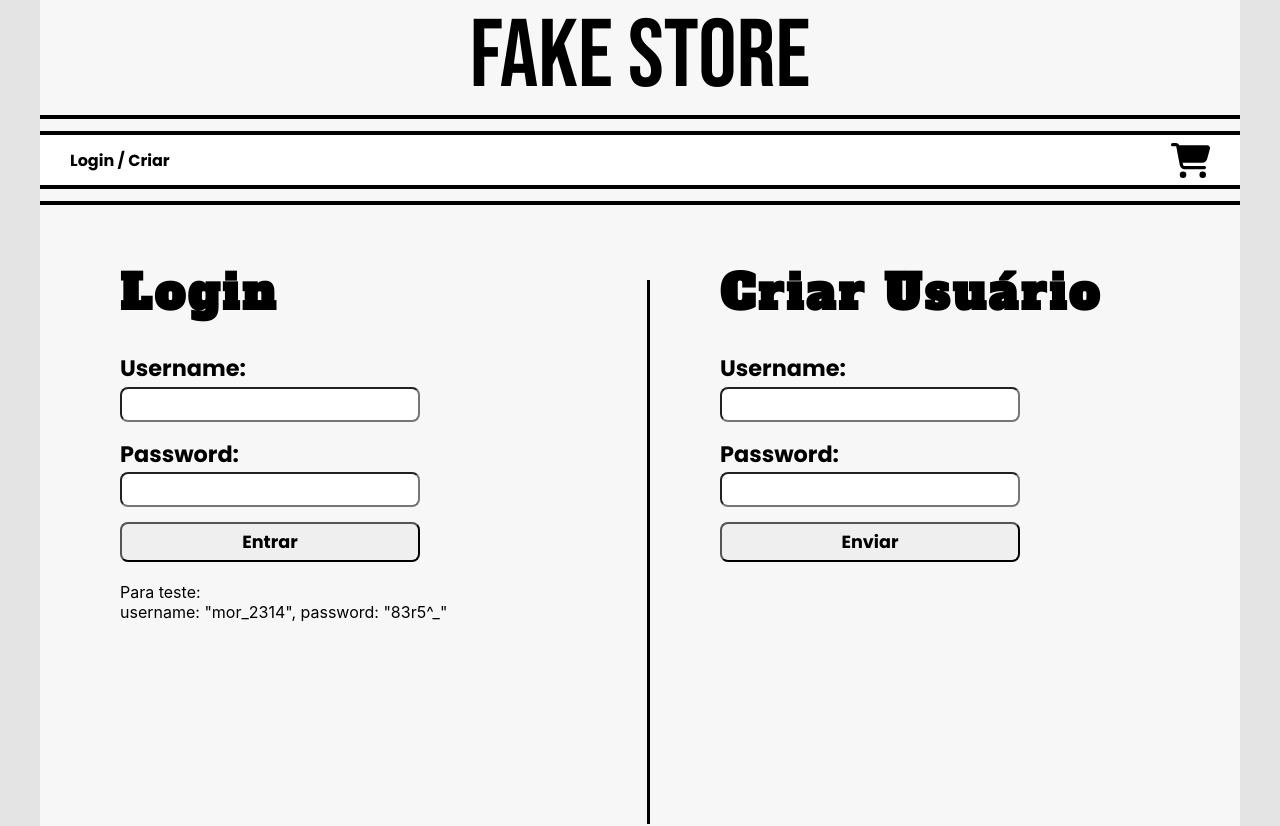
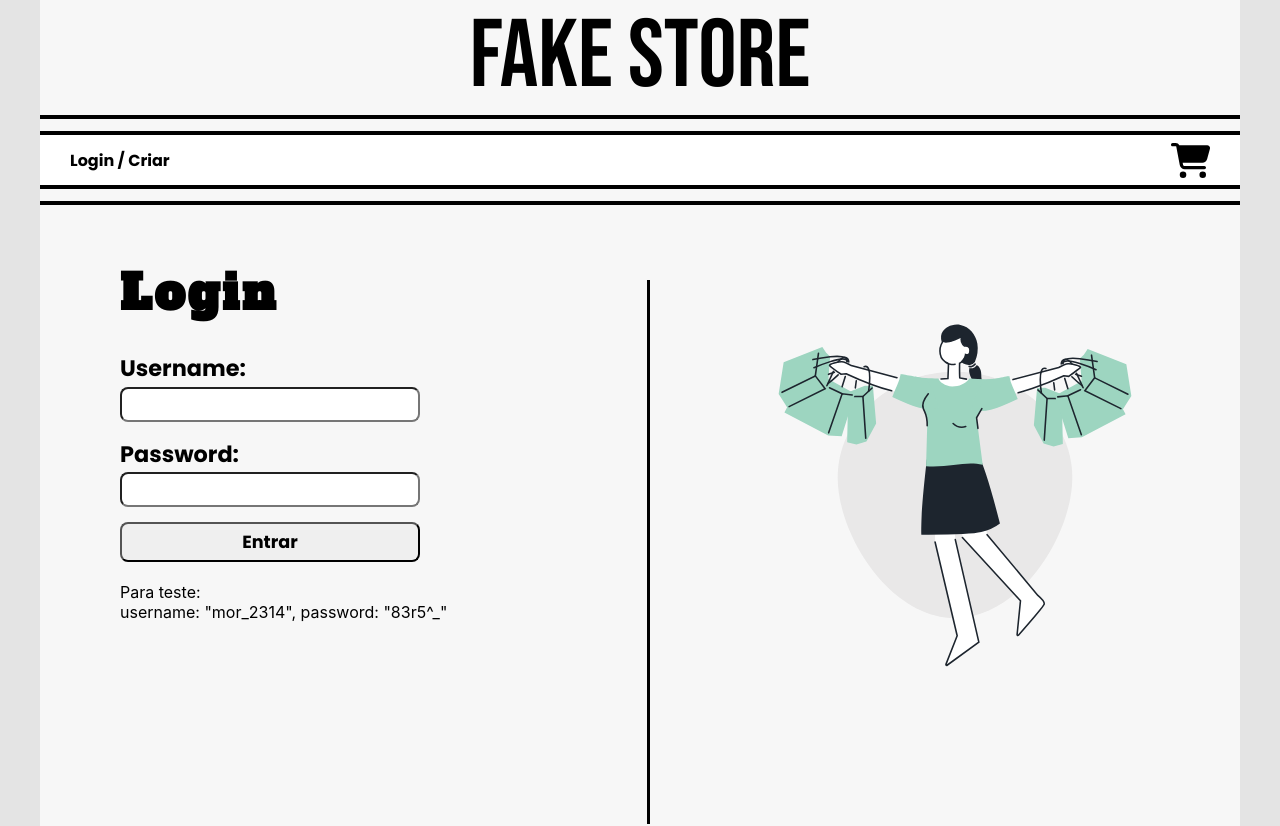
Before and after one commit to gustavojb1/fake-store, a React (Create React App) app: page /#/login in a window 1280 px wide. Shown: the top 826 px of the page. Built offline with nearby package versions, Linux system fonts and the light colour scheme.

Commit message:
login change

```diff
--- a/public/index.html
+++ b/public/index.html
@@ -5,10 +5,7 @@
     <link rel="icon" href="%PUBLIC_URL%/favicon.ico" />
     <meta name="viewport" content="width=device-width, initial-scale=1" />
     <meta name="theme-color" content="#000000" />
-    <meta
-      name="description"
-      content="Web site created using create-react-app"
-    />
+    <meta name="description" content="Fake-Store sua loja online" />
     <link rel="apple-touch-icon" href="%PUBLIC_URL%/logo192.png" />
     <!--
       manifest.json provides metadata used when your web app is installed on a
@@ -24,7 +21,7 @@
       work correctly both with client-side routing and a non-root public URL.
       Learn how to configure a non-root public URL by running `npm run build`.
     -->
-    <title>React App</title>
+    <title>Fake Store - sua Loja online</title>
   </head>
   <body>
     <noscript>You need to enable JavaScript to run this app.</noscript>
--- a/src/components/Login.js
+++ b/src/components/Login.js
@@ -2,6 +2,7 @@ import React from "react";
 import useForm from "../Hooks/useForm";
 import styles from "./Login.module.css";
 import { UserContext } from "./UserContext";
+import { ReactComponent as Shop } from "../assets/Person-Shopping-color.svg";
 
 const Login = () => {
   const username = useForm();
@@ -54,22 +55,7 @@ const Login = () => {
         </form>
       </div>
       <div className={styles.createUser}>
-        <form>
-          <h1 className={styles.title}>Criar Usuário</h1>
-          <label>
-            Username:
-            <br />
-            <input type="text" />
-          </label>
-          <br />
-          <label>
-            Password:
-            <br />
-            <input type="password" />
-          </label>
-          <br />
-          <button>Enviar</button>
-        </form>
+        <Shop className={styles.shop} />
       </div>
     </div>
   );
```
Also changed, not shown: src/assets/Person-Shopping-color.svg (added).
